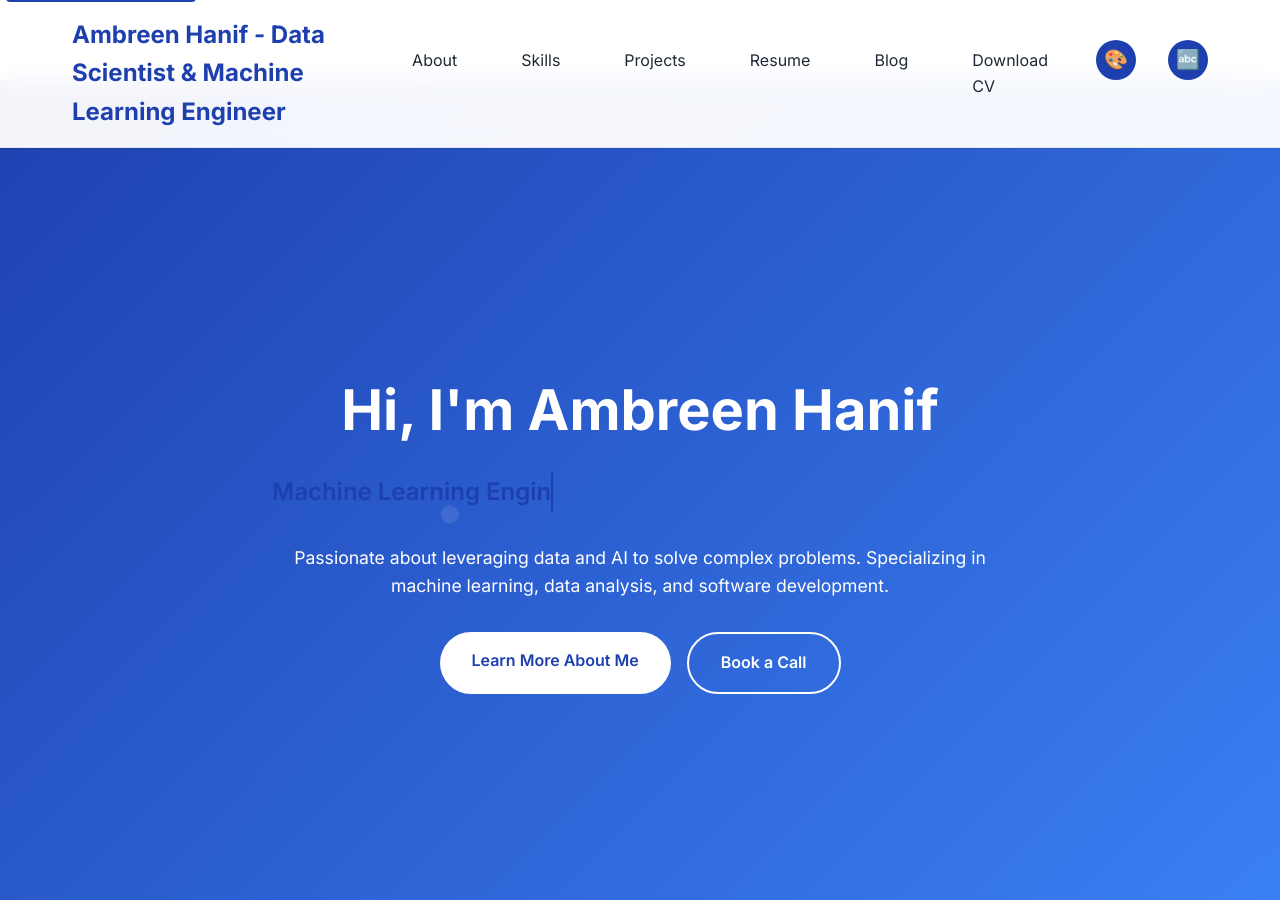
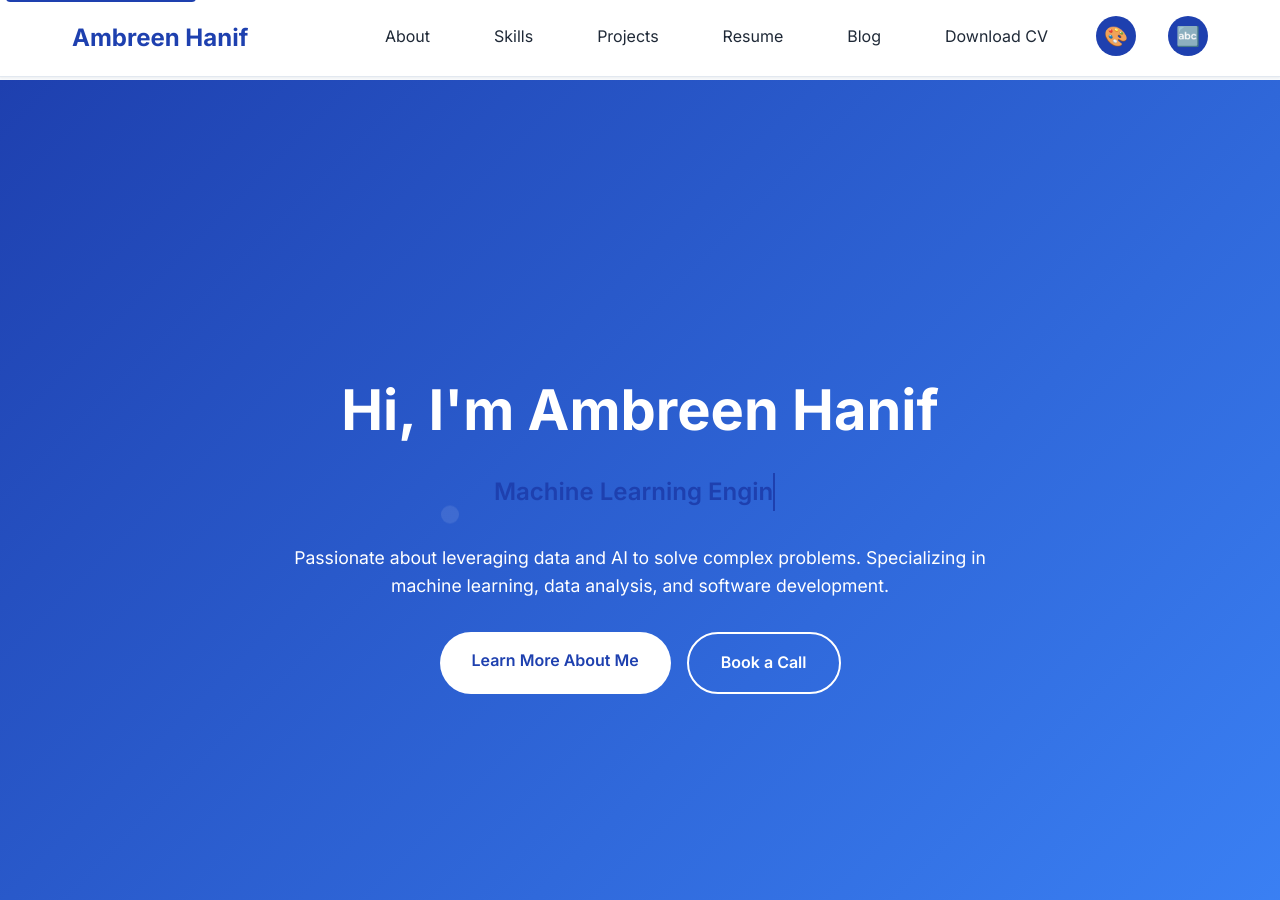
Before and after one commit to umberH/umberH.github.io, a Jekyll site: the page built from index.markdown, in a window 1280 px wide and 900 px high. Built offline with Jekyll 4.4.1, drawn with Linux system fonts in a browser that asks for light colours.

Commit message:
Center the typing animation and roles on the page

```diff
--- a/_config.yml
+++ b/_config.yml
@@ -18,7 +18,7 @@
 # You can create any custom variable you would like, and they will be accessible
 # in the templates via {{ site.myvariable }}.
 
-title: Ambreen Hanif - Data Scientist & Machine Learning Engineer
+title: Ambreen Hanif
 
 
 description: >- # this means to ignore newlines until "baseurl:"
--- a/assets/css/style.css
+++ b/assets/css/style.css
@@ -222,12 +222,15 @@ body {
 .typing-subtitle {
   display: flex;
   align-items: center;
+  justify-content: center;
   gap: 2px;
   font-size: 1.8rem;
   font-weight: 600;
   color: var(--primary-color);
   margin-bottom: 1rem;
   min-height: 2.5rem;
+  text-align: center;
+  width: 100%;
 }
 
 .typing-text-role {
--- a/assets/js/typing-animation.js
+++ b/assets/js/typing-animation.js
@@ -9,10 +9,8 @@ document.addEventListener('DOMContentLoaded', function() {
   const roles = [
     'Data Scientist',
     'Machine Learning Engineer',
-    'Mother',
-    // Add more roles as needed:
-    // 'Researcher',
-    // 'Mentor'
+    'Researcher',
+    'Generative AI Engineer'
   ];
 
   let currentRoleIndex = 0;
```
